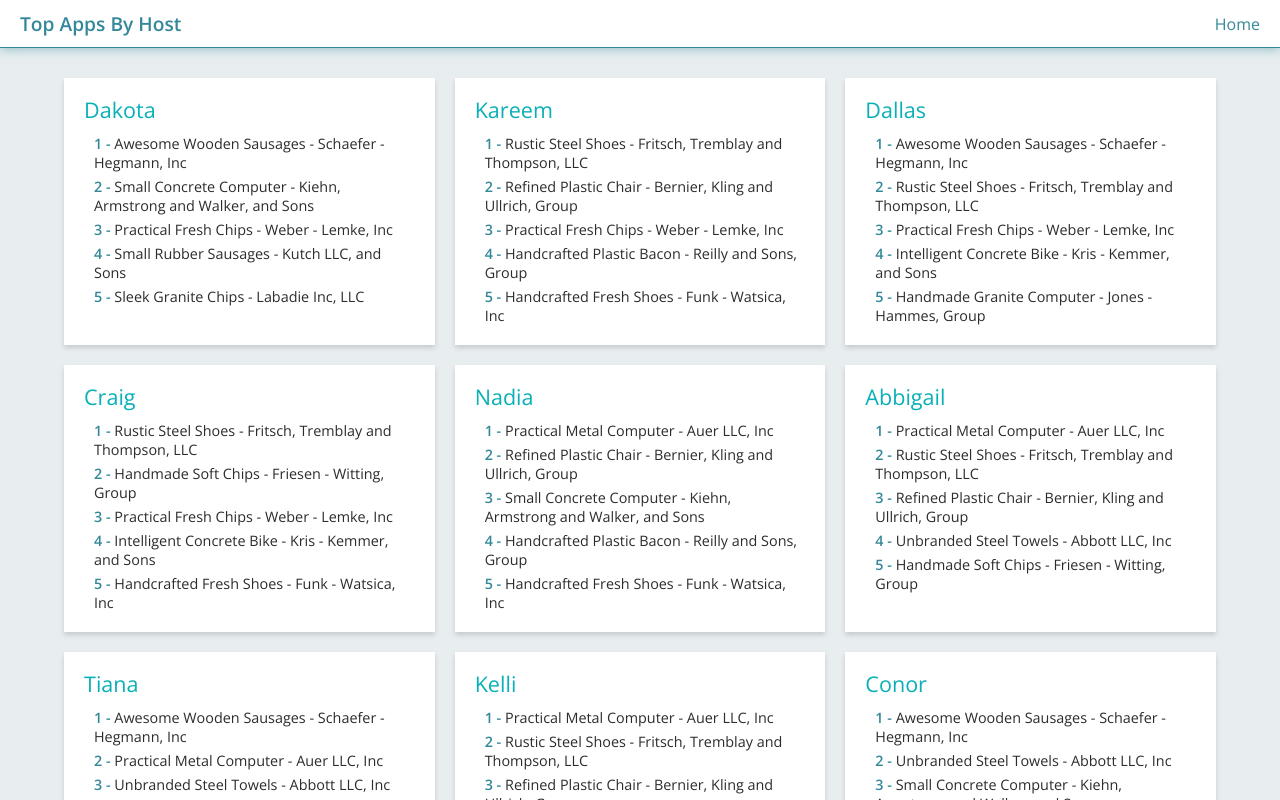
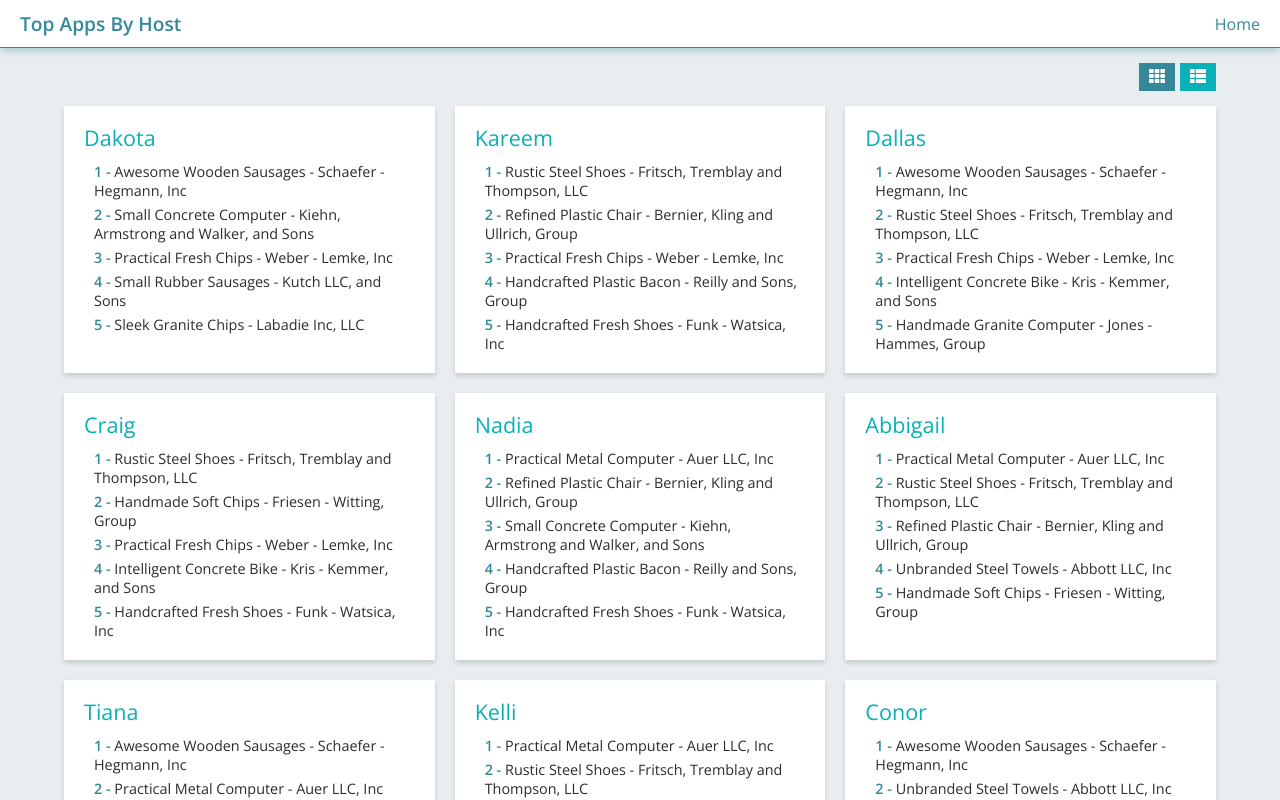
Before and after one commit to Inkala/apps-catalog, a React (Create React App) app: page / in a window 1280 px wide. Shown: the top 800 px of the page. Built offline with nearby package versions, Linux system fonts and the light colour scheme.

Commit message:
Implemet change view buttons

```diff
--- a/package.json
+++ b/package.json
@@ -3,6 +3,9 @@
   "version": "0.1.0",
   "private": true,
   "dependencies": {
+    "@fortawesome/fontawesome-svg-core": "^1.2.26",
+    "@fortawesome/free-solid-svg-icons": "^5.12.0",
+    "@fortawesome/react-fontawesome": "^0.1.8",
     "@testing-library/jest-dom": "^4.2.4",
     "@testing-library/react": "^9.3.2",
     "@testing-library/user-event": "^7.1.2",
--- a/src/components/AppCard/AppCard.module.scss
+++ b/src/components/AppCard/AppCard.module.scss
@@ -5,6 +5,7 @@
   padding: 2% 3%;
   margin: 10px 0;
   font-size: 0.9em;
+  box-shadow: 0 2px 4px rgba(0, 0, 0, 0.1);
 
   .cardTitle {
     font-size: 1.35em;
--- a/src/components/Header/Header.module.scss
+++ b/src/components/Header/Header.module.scss
@@ -21,5 +21,9 @@
   a {
     color: $main;
     text-decoration: none;
+
+    &:hover {
+      text-decoration: underline;
+    }
   }
 }
--- a/src/components/HostList/HostList.js
+++ b/src/components/HostList/HostList.js
@@ -8,13 +8,14 @@ import HostCard from '../HostCard/HostCard';
 import classes from './HostList.module.scss';
 
 class HostsList extends Component {
-
   componentDidMount() {
     this.props.onGetAllTopApps();
   }
 
   render() {
-    const { allTopApps } = this.props;
+    const { allTopApps, viewStyle } = this.props;
+    console.log(viewStyle);
+
     let appsList = [];
     if (allTopApps) {
       for (let host in allTopApps) {
@@ -26,8 +27,9 @@ class HostsList extends Component {
         appsList.push(appCard);
       }
     }
+    const viewClass = viewStyle === 'grid' ? classes.grid : classes.list;
     return (
-      <section className={classes.hostsList}>
+      <section className={`${classes.hostsList} ${viewClass}`}>
         {appsList}
       </section>
     );
@@ -36,12 +38,14 @@ class HostsList extends Component {
 
 HostsList.propTypes = {
   allTopApps: PropTypes.object,
-  onGetAllTopApps: PropTypes.func
+  onGetAllTopApps: PropTypes.func,
+  viewStyle: PropTypes.string
 };
 
 const mapStateToProps = state => {
   return {
-    allTopApps: state.allTopApps
+    allTopApps: state.allTopApps,
+    viewStyle: state.viewStyle
   };
 };
 
--- a/src/components/HostList/HostList.module.scss
+++ b/src/components/HostList/HostList.module.scss
@@ -1,12 +1,9 @@
 @import '../../variables.scss';
 
 .hostsList {
-  display: grid;
-  grid-template-columns: repeat(1, auto);
-  grid-gap: 20px;
   width: 90%;
   margin: 0 auto;
-  padding: 30px 0;
+  padding-bottom: 20px;
 
   a {
     text-decoration: none;
@@ -17,6 +14,21 @@
     &:hover {
       box-shadow: 0 3px 8px rgba(0, 0, 0, 0.3)
     }
+  }
+}
+
+.grid {
+  display: grid;
+  grid-template-columns: repeat(1, auto);
+  grid-gap: 20px;
+}
+
+.list {
+  display: flex;
+  flex-direction: column;
+
+  a {
+    margin-bottom: 15px;
   }
 }
 
--- a/src/containers/Home/Home.js
+++ b/src/containers/Home/Home.js
@@ -1,9 +1,16 @@
 import React from 'react'
 import HostList from '../../components/HostList/HostList'
+import ViewChanger from '../../ui/ViewChanger/ViewChanger'
+
+const styles = {
+  display: 'flex',
+  flexDirection: "column"
+}
 
 const Home = () => {
   return (
-    <section id="home">
+    <section style={styles} id="home">
+      <ViewChanger />
       <HostList />
     </section>
   )
--- a/src/store/actions/actionTypes.js
+++ b/src/store/actions/actionTypes.js
@@ -1,2 +1,3 @@
 export const GET_ALL_TOP_APPS = 'GET_ALL_TOP_APPS';
 export const GET_TOP_APPS_BY_HOST = 'GET_TOP_APPS_BY_HOST';
+export const CHANGE_VIEW_STYLE = 'CHANGE_VIEW_STYLE';
--- a/src/store/actions/actions.js
+++ b/src/store/actions/actions.js
@@ -1,9 +1,7 @@
 import * as actionTypes from './actionTypes';
 
 export const getAllTopApps = () => {
-  return {
-    type: actionTypes.GET_ALL_TOP_APPS
-  };
+  return { type: actionTypes.GET_ALL_TOP_APPS };
 };
 
 export const getTopAppsByHost = hostName => {
@@ -12,3 +10,10 @@ export const getTopAppsByHost = hostName => {
     hostName
   };
 };
+
+export const changeViewStyle = style => {
+  return {
+    type: actionTypes.CHANGE_VIEW_STYLE,
+    style
+  };
+};
--- a/src/store/reducers/reducer.js
+++ b/src/store/reducers/reducer.js
@@ -20,6 +20,11 @@ const reducer = (state = initialState, action) => {
         ...state,
         topAppsByHost: allTopApps[action.hostName]
       };
+    case actionTypes.CHANGE_VIEW_STYLE:
+      return {
+        ...state,
+        viewStyle: action.style === 'grid' ? 'grid' : 'list'
+      };
     default:
       return state;
   }
--- a/src/ui/ViewChanger/ViewChanger.js
+++ b/src/ui/ViewChanger/ViewChanger.js
@@ -0,0 +1,47 @@
+import React from 'react';
+import PropTypes from 'prop-types';
+import { connect } from 'react-redux';
+import { FontAwesomeIcon } from '@fortawesome/react-fontawesome';
+import { faTh } from '@fortawesome/free-solid-svg-icons';
+import { faThList } from '@fortawesome/free-solid-svg-icons';
+
+import * as actions from '../../store/actions/actions';
+import classes from './ViewChanger.module.scss';
+
+const ViewChanger = ({ viewStyle, onChangeViewStyle }) => {
+  return (
+    <section className={classes.viewChanger}>
+      <button
+        className={viewStyle === 'grid' ? classes.selected : null}
+        onClick={() => onChangeViewStyle('grid')}
+      >
+        <FontAwesomeIcon icon={faTh} />
+      </button>
+      <button
+        className={viewStyle === 'list' ? classes.selected : null}
+        onClick={() => onChangeViewStyle('list')}
+      >
+        <FontAwesomeIcon icon={faThList} />
+      </button>
+    </section>
+  );
+};
+
+ViewChanger.propTypes = {
+  viewStyle: PropTypes.string,
+  onChangeViewStyle: PropTypes.func
+};
+
+const mapStateToProps = state => {
+  return {
+    viewStyle: state.viewStyle
+  };
+};
+
+const mapDispatchToProps = dispatch => {
+  return {
+    onChangeViewStyle: style => dispatch(actions.changeViewStyle(style))
+  };
+};
+
+export default connect(mapStateToProps, mapDispatchToProps)(ViewChanger);
--- a/src/ui/ViewChanger/ViewChanger.module.scss
+++ b/src/ui/ViewChanger/ViewChanger.module.scss
@@ -0,0 +1,24 @@
+@import '../../variables.scss';
+
+.viewChanger {
+  align-self: flex-end;
+  margin: 15px 5%;
+
+  button {
+    border: none;
+    color: white;
+    background-color: $lighter;
+    cursor: pointer;
+    padding: 5px 10px;
+    margin-left: 5px;
+    font-size: 1em;
+
+    &:hover {
+      background-color: $accent;
+    }
+  }
+
+  .selected {
+    background-color: $main;
+  }
+}
```
Also changed, not shown: 1 other file (tests, documents, lock files or other folders).
